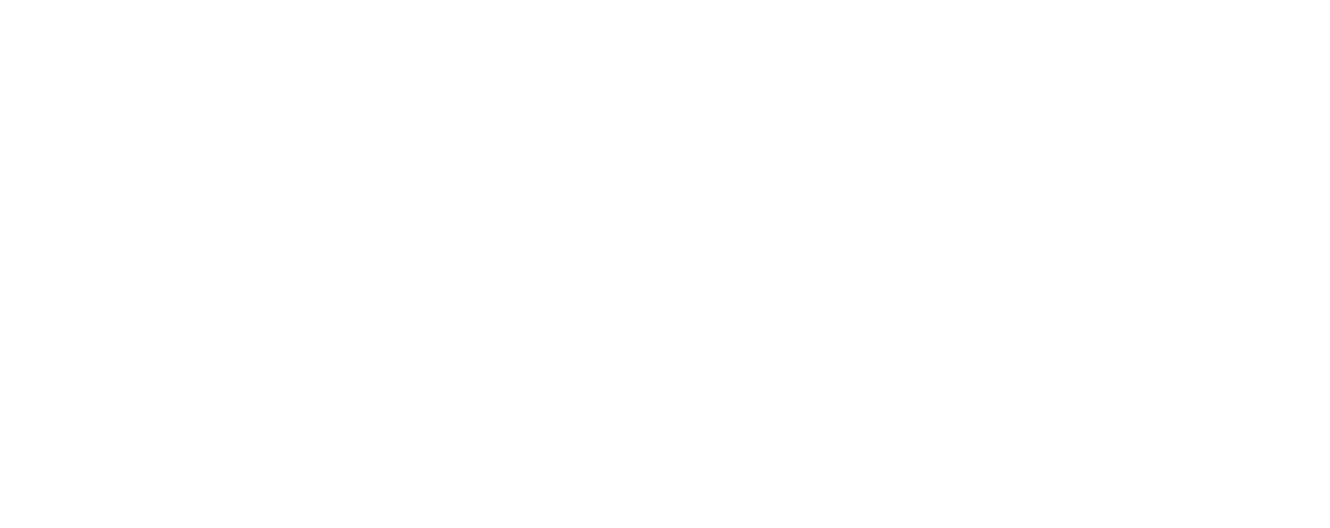
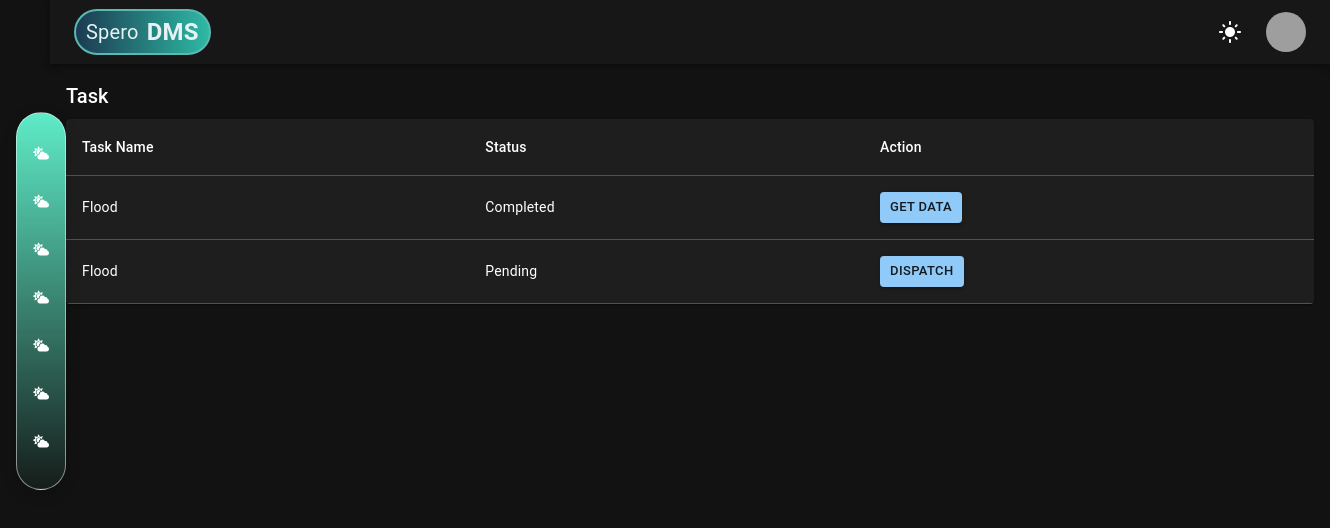
Before and after one commit to anjalibatale03/Vite_Demo, a React (Vite) app: page /Dashboard in a window 1280 px wide. Before the commit this address had no page. Shown: the top 528 px of the page, 1330 px wide, since content can reach past the window. Built offline with nearby package versions, Linux system fonts and the light colour scheme; grey boxes are pictures that could not be loaded.

Commit message:
error resolved
error resolved

```diff
--- a/src/App.jsx
+++ b/src/App.jsx
@@ -1,27 +1,41 @@
-import { Routes, Route } from "react-router-dom";
+// src/App.jsx
+import { useState, useMemo } from "react";
+import { Routes, Route } from "react-router-dom"; // No Router here!
+import { ThemeProvider, createTheme, CssBaseline } from "@mui/material";
 import Sidebar from "./Componenets/Sidebar/Sidebar";
 import Navbar from "./Componenets/Navbar/Navbar";
+import Dashboard from "./Componenets/Dashboard/Dashboard";
 import Login from "./Componenets/Login/Login";
 
 function App() {
+  const [darkMode, setDarkMode] = useState(true);
+
+  const theme = useMemo(
+    () =>
+      createTheme({
+        palette: {
+          mode: darkMode ? "dark" : "light",
+        },
+      }),
+    [darkMode]
+  );
 
   return (
-
-      <>
-      <Routes>
-        <Route path="/" element={<Login />} />
-        {/* Add more routes here */}
-      </Routes>
-{/*
-      <div style={{ display: "flex", height: "100vh" }}>
-        <div style={{ position: "fixed", left: 0, top: 0 }}>
-          <Sidebar />
+    <ThemeProvider theme={theme}>
+      <CssBaseline />
+      <div style={{ display: "flex", minHeight: "100vh" }}>
+        <Sidebar darkMode={darkMode} />
+        <div style={{ flex: 1 }}>
+          <Navbar darkMode={darkMode} setDarkMode={setDarkMode} />
+          <Routes>
+            <Route path="/Dashboard" element={<Dashboard  darkMode={darkMode} setDarkMode={setDarkMode} />} />
+          </Routes>
+          <Routes>
+            <Route path="/Login" element={<Login  darkMode={darkMode} setDarkMode={setDarkMode} />} />
+          </Routes>
         </div>
-        <div style={{ display: "flex", flexDirection: "column" }}>
-          <Navbar />
-        </div>
-      </div> */}
-    </>
+      </div>
+    </ThemeProvider>
   );
 }
 
--- /dev/null
+++ b/src/Componenets/Dashboard/Dashboard.jsx
@@ -0,0 +1,54 @@
+// src/pages/Dashboard.jsx
+import {
+    Box,
+    Paper,
+    Table,
+    TableBody,
+    TableCell,
+    TableContainer,
+    TableHead,
+    TableRow,
+    Button,
+    Typography,
+  } from "@mui/material";
+
+  const rows = [
+    { task: "Flood", status: "Completed", action: "Get Data" },
+    { task: "Flood", status: "Pending", action: "Dispatch" },
+  ];
+
+  const Dashboard = () => {
+    return (
+      <Box p={2}>
+        <Typography variant="h6" gutterBottom>
+          Task
+        </Typography>
+        <TableContainer component={Paper}>
+          <Table>
+            <TableHead>
+              <TableRow>
+                <TableCell>Task Name</TableCell>
+                <TableCell>Status</TableCell>
+                <TableCell>Action</TableCell>
+              </TableRow>
+            </TableHead>
+            <TableBody>
+              {rows.map((row, idx) => (
+                <TableRow key={idx}>
+                  <TableCell>{row.task}</TableCell>
+                  <TableCell>{row.status}</TableCell>
+                  <TableCell>
+                    <Button variant="contained" size="small">
+                      {row.action}
+                    </Button>
+                  </TableCell>
+                </TableRow>
+              ))}
+            </TableBody>
+          </Table>
+        </TableContainer>
+      </Box>
+    );
+  };
+
+  export default Dashboard;
--- a/src/Componenets/Login/Login.jsx
+++ b/src/Componenets/Login/Login.jsx
@@ -1,26 +1,43 @@
-import { Box, Typography, TextField, Button, FormControl, InputLabel, OutlinedInput, useMediaQuery } from '@mui/material';
-import { useTheme } from '@mui/material/styles';
-import loginBg from '../../assets/login_image.png';
+import {
+  Box,
+  Typography,
+  TextField,
+  Button,
+  FormControl,
+  InputLabel,
+  OutlinedInput,
+  useMediaQuery,
+} from "@mui/material";
+import { useTheme } from "@mui/material/styles";
+import loginBg from "../../assets/login_image.png";
 
 function Login() {
   const theme = useTheme();
-  const isSmallScreen = useMediaQuery(theme.breakpoints.down('sm'));
+  const isSmallScreen = useMediaQuery(theme.breakpoints.down("sm"));
 
   return (
-    <Box sx={{ height: '100vh', width: '100%', position: 'relative', overflow: 'hidden', display: 'flex', flexDirection: isSmallScreen ? 'column' : 'row' }}>
-
+    <Box
+      sx={{
+        height: "100vh",
+        width: "100%",
+        position: "relative",
+        overflow: "hidden",
+        display: "flex",
+        flexDirection: isSmallScreen ? "column" : "row",
+      }}
+    >
       {/* Background Image */}
       <Box
         sx={{
-          position: 'absolute',
+          position: "absolute",
           top: 0,
           left: 0,
-          height: '100%',
-          width: '100%',
+          height: "100%",
+          width: "100%",
 
           backgroundImage: `url(${loginBg})`,
-          backgroundSize: 'cover',
-          backgroundPosition: 'center',
+          backgroundSize: "cover",
+          backgroundPosition: "center",
           zIndex: 0,
         }}
       />
@@ -28,12 +45,12 @@ function Login() {
       {/* Foreground */}
       <Box
         sx={{
-          position: 'relative',
+          position: "relative",
           zIndex: 1,
-          height: '100%',
-          width: '100%',
-          display: 'flex',
-          flexDirection: isSmallScreen ? 'column' : 'row',
+          height: "100%",
+          width: "100%",
+          display: "flex",
+          flexDirection: isSmallScreen ? "column" : "row",
         }}
       >
         {!isSmallScreen && <Box sx={{ flex: 1 }} />}
@@ -41,31 +58,38 @@ function Login() {
         {/* Form Panel */}
         <Box
           sx={{
-            width: isSmallScreen ? '100%' : '350px',
-            height: '100%',
-            display: 'flex',
-            alignItems: 'center',
-            justifyContent: 'center',
-            backgroundColor: '#D2F1FA4D',
-            backdropFilter: 'blur(10px)',
+            width: isSmallScreen ? "100%" : "350px",
+            height: "100%",
+            display: "flex",
+            alignItems: "center",
+            justifyContent: "center",
+            backgroundColor: "#D2F1FA4D",
+            backdropFilter: "blur(10px)",
           }}
         >
           <Box
             sx={{
-              width: '80%',
+              width: "80%",
               maxWidth: 400,
-              display: 'flex',
-              flexDirection: 'column',
-              justifyContent: 'flex-start',
-              alignItems: 'center',
+              display: "flex",
+              flexDirection: "column",
+              justifyContent: "flex-start",
+              alignItems: "center",
             }}
           >
             <Typography variant="h6" gutterBottom>
               <b>User Login</b>
             </Typography>
 
-            <Box sx={{ width: '100%', mb: 2 }}>
-              <Typography sx={{ color: 'black', mb: 0.5, fontWeight: 500, fontSize: '12px' }}>
+            <Box sx={{ width: "100%", mb: 2 }}>
+              <Typography
+                sx={{
+                  color: "black",
+                  mb: 0.5,
+                  fontWeight: 500,
+                  fontSize: "12px",
+                }}
+              >
                 User Name
               </Typography>
               <TextField
@@ -74,23 +98,28 @@ function Login() {
                 placeholder="Enter Name"
                 InputLabelProps={{ shrink: false }}
                 sx={{
-                  color: '#AEAEAE',
-                  borderRadius: '12px',
-                  '& fieldset': {
-                    borderRadius: '8px', // applies to the outlined border
+                  color: "#AEAEAE",
+                  borderRadius: "12px",
+                  "& fieldset": {
+                    borderRadius: "8px", // applies to the outlined border
                   },
-                  backgroundColor: 'white',
-                  '& input::placeholder': {
-                    fontSize: '0.75rem', // or smaller like '0.75rem'
+                  backgroundColor: "white",
+                  "& input::placeholder": {
+                    fontSize: "0.75rem", // or smaller like '0.75rem'
                   },
                 }}
               />
             </Box>
 
-
-
-            <Box sx={{ width: '100%', mb: 2 }}>
-              <Typography sx={{ color: 'black', mb: 0.5, fontWeight: 500, fontSize: '12px' }}>
+            <Box sx={{ width: "100%", mb: 2 }}>
+              <Typography
+                sx={{
+                  color: "black",
+                  mb: 0.5,
+                  fontWeight: 500,
+                  fontSize: "12px",
+                }}
+              >
                 Password
               </Typography>
               <TextField
@@ -100,21 +129,19 @@ function Login() {
                 type="password"
                 InputLabelProps={{ shrink: false }}
                 sx={{
-                  color: '#AEAEAE',
-                  borderRadius: '12px',
-                  '& fieldset': {
-                    borderRadius: '8px', // applies to the outlined border
+                  color: "#AEAEAE",
+                  borderRadius: "12px",
+                  "& fieldset": {
+                    borderRadius: "8px", // applies to the outlined border
                   },
-                  borderColor: '#AEAEAE',
-                  backgroundColor: 'white',
-                  '& input::placeholder': {
-                    fontSize: '0.75rem', // or smaller like '0.75rem'
+                  borderColor: "#AEAEAE",
+                  backgroundColor: "white",
+                  "& input::placeholder": {
+                    fontSize: "0.75rem", // or smaller like '0.75rem'
                   },
                 }}
               />
             </Box>
-
-
 
             {/* Login Button */}
             <Button
@@ -122,14 +149,14 @@ function Login() {
               variant="contained"
               sx={{
                 mt: 2,
-                width: '50%',
-                backgroundColor: '#2196F3',
-                color: '#fff',
-                borderRadius: '30px',
-                textTransform: 'none',
-                fontWeight: 'bold',
-                '&:hover': {
-                  backgroundColor: '#1976D2',
+                width: "50%",
+                backgroundColor: "#2196F3",
+                color: "#fff",
+                borderRadius: "30px",
+                textTransform: "none",
+                fontWeight: "bold",
+                "&:hover": {
+                  backgroundColor: "#1976D2",
                 },
               }}
             >
--- a/src/main.jsx
+++ b/src/main.jsx
@@ -1,11 +1,13 @@
-import { StrictMode } from 'react'
-import { createRoot } from 'react-dom/client'
-import './index.css'
-import App from './App.jsx'
-import { BrowserRouter } from 'react-router-dom';
+// src/main.jsx
+import React from "react";
+import ReactDOM from "react-dom/client";
+import { BrowserRouter } from "react-router-dom";
+import App from "./App";
 
-createRoot(document.getElementById('root')).render(
-  <BrowserRouter>
-  <App />
-  </BrowserRouter>
-)
+ReactDOM.createRoot(document.getElementById("root")).render(
+  <React.StrictMode>
+    <BrowserRouter> {/* ✅ Router should only be here */}
+      <App />
+    </BrowserRouter>
+  </React.StrictMode>
+);
```
